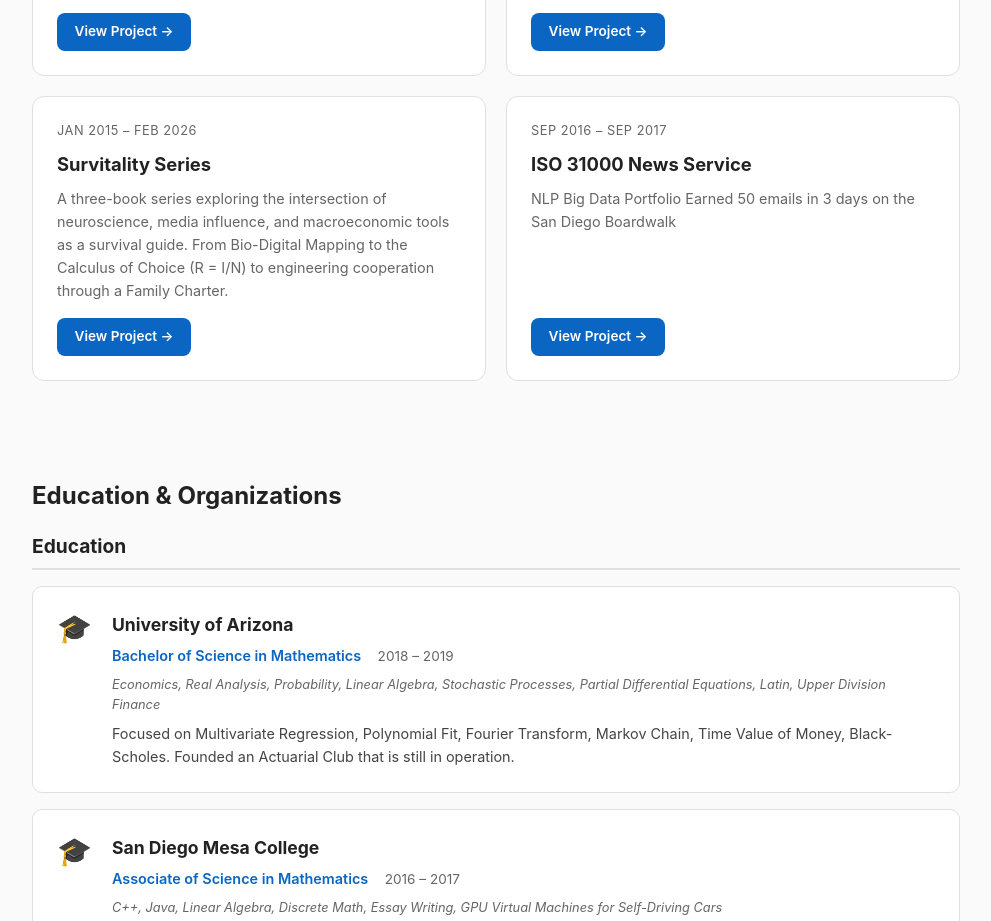
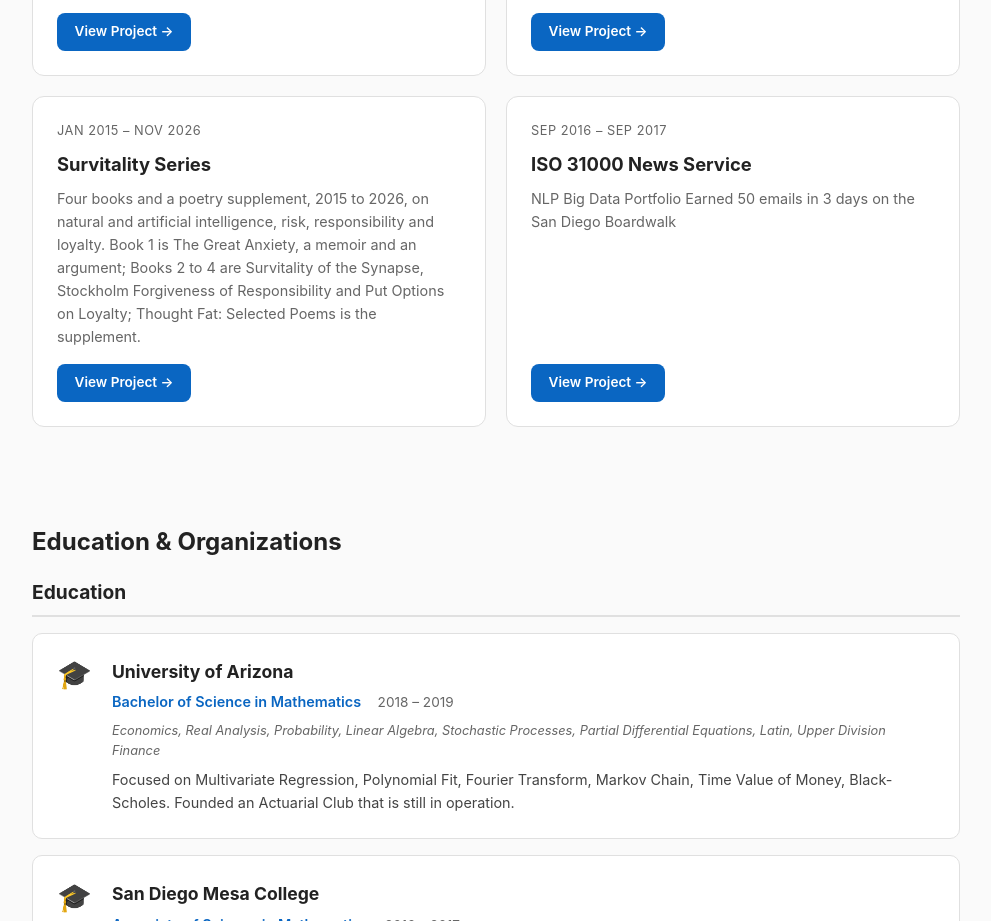
Before and after one commit to jeffy893/jeffersonrichards.com, a plain HTML site: page index.html in a window 1280 px wide. Shown: the part 8138-9059 px from the top of the page, without its empty margins (144-1135 px from the left). Drawn offline with Linux system fonts and the light colour scheme.

Commit message:
Update Survitality Series description: The Great Anxiety as Book 1, Thought Fat as supplement

```diff
--- a/index.html
+++ b/index.html
@@ -340,9 +340,9 @@
         </article>
 
         <article class="project-card">
-          <div class="project-dates">Jan 2015 &ndash; Feb 2026</div>
+          <div class="project-dates">Jan 2015 &ndash; Nov 2026</div>
           <h3>Survitality Series</h3>
-          <p>A three-book series exploring the intersection of neuroscience, media influence, and macroeconomic tools as a survival guide. From Bio-Digital Mapping to the Calculus of Choice (R&nbsp;=&nbsp;I/N) to engineering cooperation through a Family Charter.</p>
+          <p>Four books and a poetry supplement, 2015 to 2026, on natural and artificial intelligence, risk, responsibility and loyalty. Book 1 is The Great Anxiety, a memoir and an argument; Books 2 to 4 are Survitality of the Synapse, Stockholm Forgiveness of Responsibility and Put Options on Loyalty; Thought Fat: Selected Poems is the supplement.</p>
           <a href="https://www.amazon.com/dp/B0GQVVVD6Q?binding=paperback&ref=dbs_dp_rwt_sb_pc_tpbk" class="project-link" target="_blank" rel="noopener">View Project &rarr;</a>
         </article>
 
```
